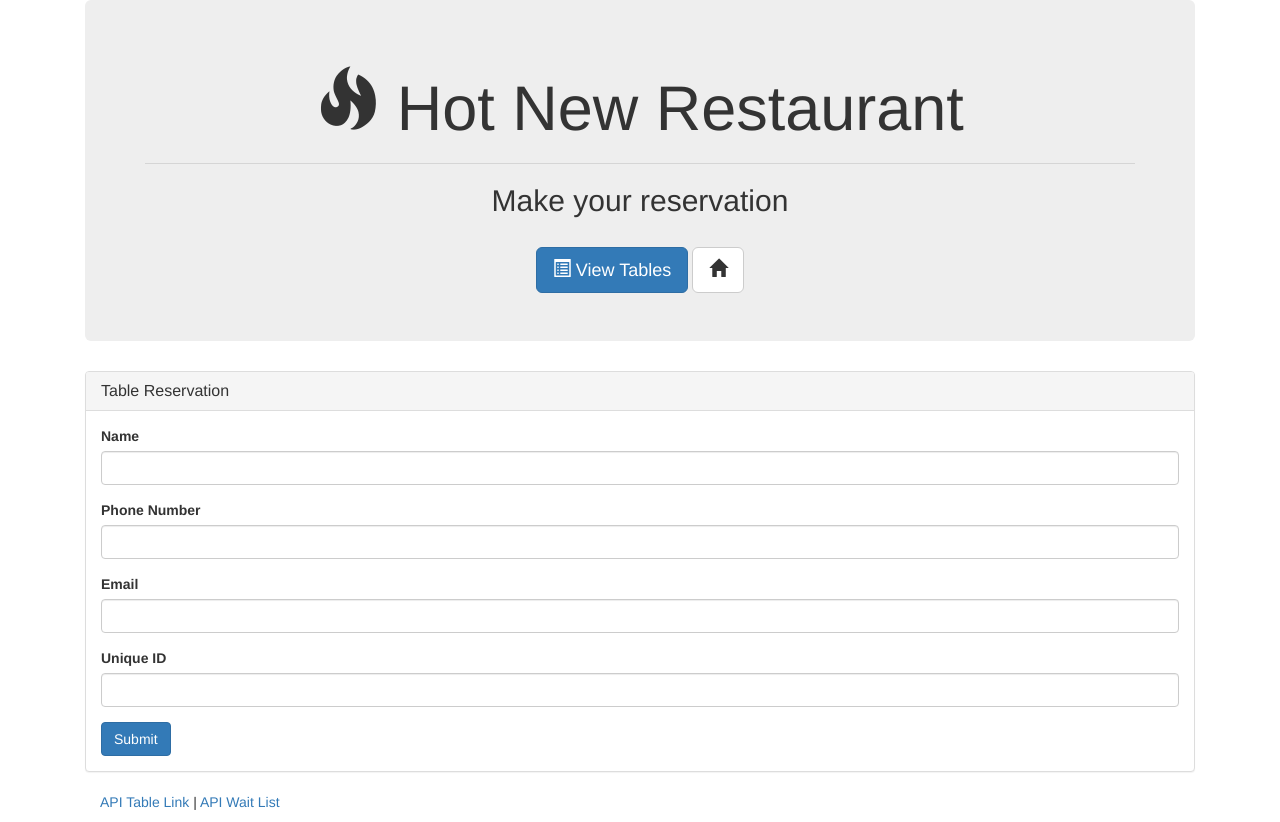
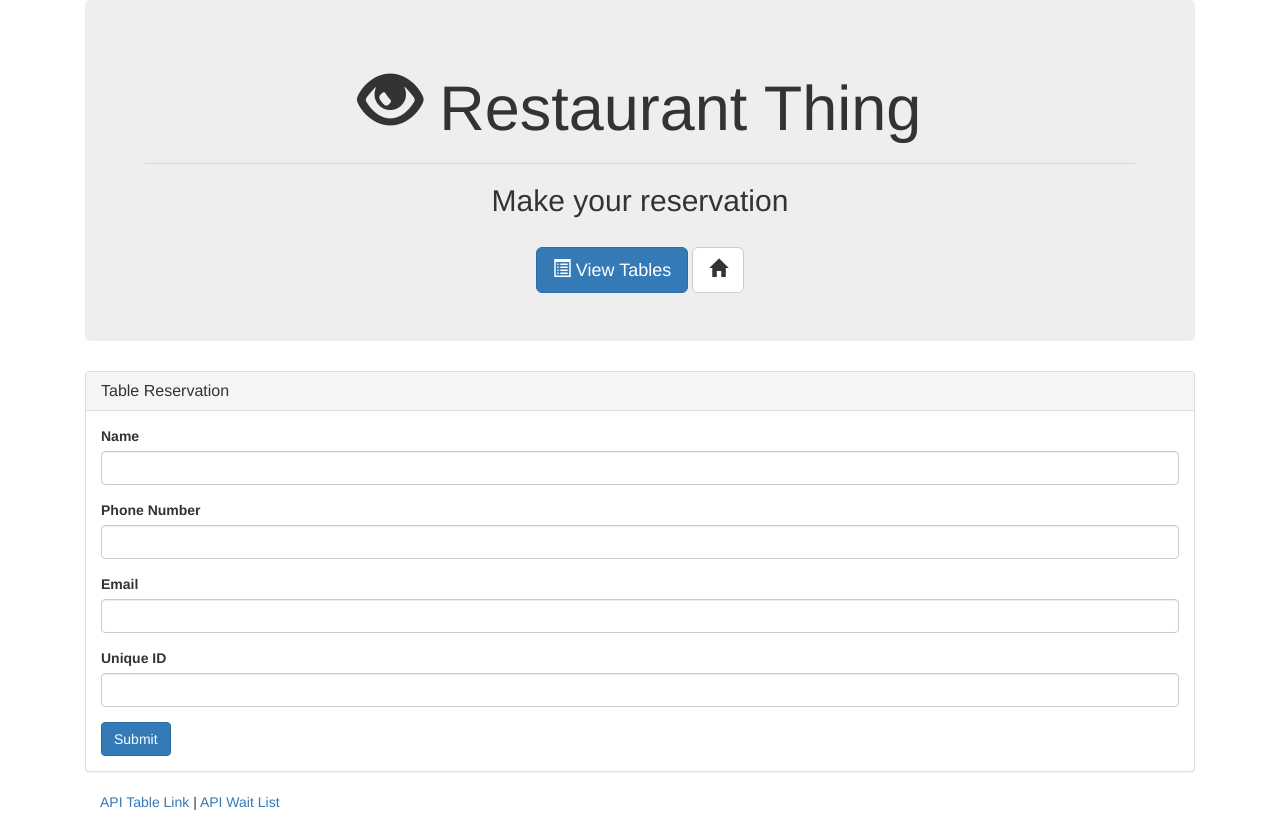
Before and after one commit to wlawsonkelly/restaurant-thing, a plain HTML site: page reserve.html in a window 1280 px wide. Drawn offline with nearby package versions, Linux system fonts and the light colour scheme.

Commit message:
chnaged logo

```diff
--- a/reserve.html
+++ b/reserve.html
@@ -3,7 +3,7 @@
 
 <head>
     <meta charset="UTF-8">
-    <title>Hot Restaurant Reservation Page</title>
+    <title>Restaurant Thing</title>
 
     <link rel="stylesheet" href="https://cdn.jsdelivr.net/npm/bootstrap@4.5.3/dist/css/bootstrap.min.css" integrity="sha384-TX8t27EcRE3e/ihU7zmQxVncDAy5uIKz4rEkgIXeMed4M0jlfIDPvg6uqKI2xXr2" crossorigin="anonymous">
     <link rel="stylesheet" href="https://maxcdn.bootstrapcdn.com/bootstrap/3.4.0/css/bootstrap.min.css">
@@ -15,7 +15,7 @@
     <div class="container">
 
         <div class="jumbotron">
-            <h1 class="text-center"> <span class="glyphicon glyphicon-fire"></span> Hot New Restaurant</h1>
+            <h1 class="text-center"> <span class="glyphicon glyphicon-eye-open"></span> Restaurant Thing</h1>
             <hr>
             <h2 class="text-center">Make your reservation</h2>
             <br>
```
